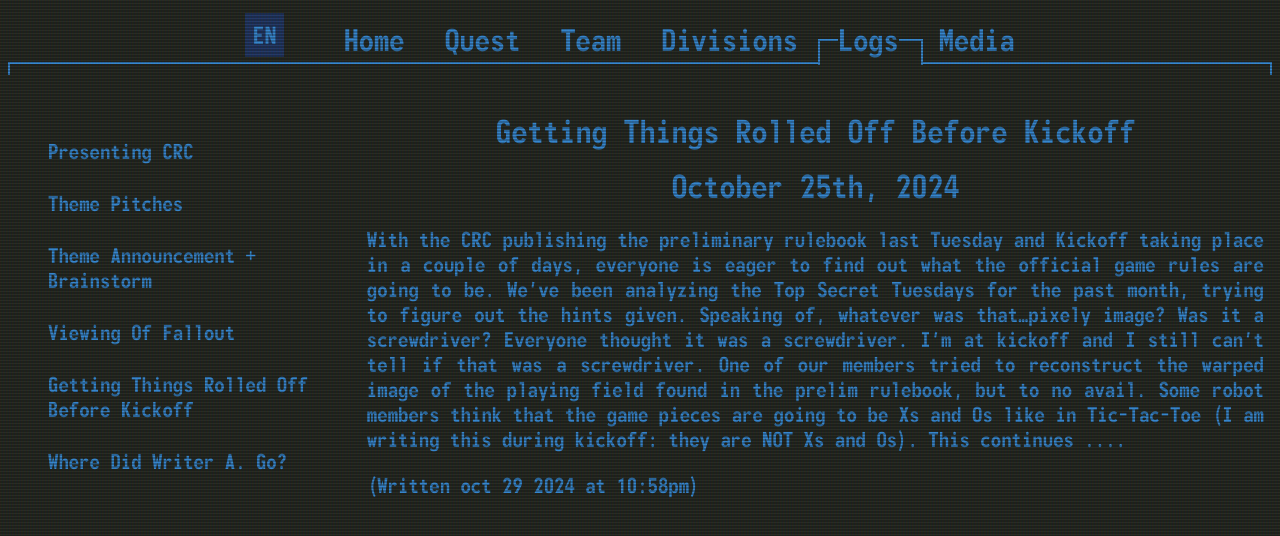
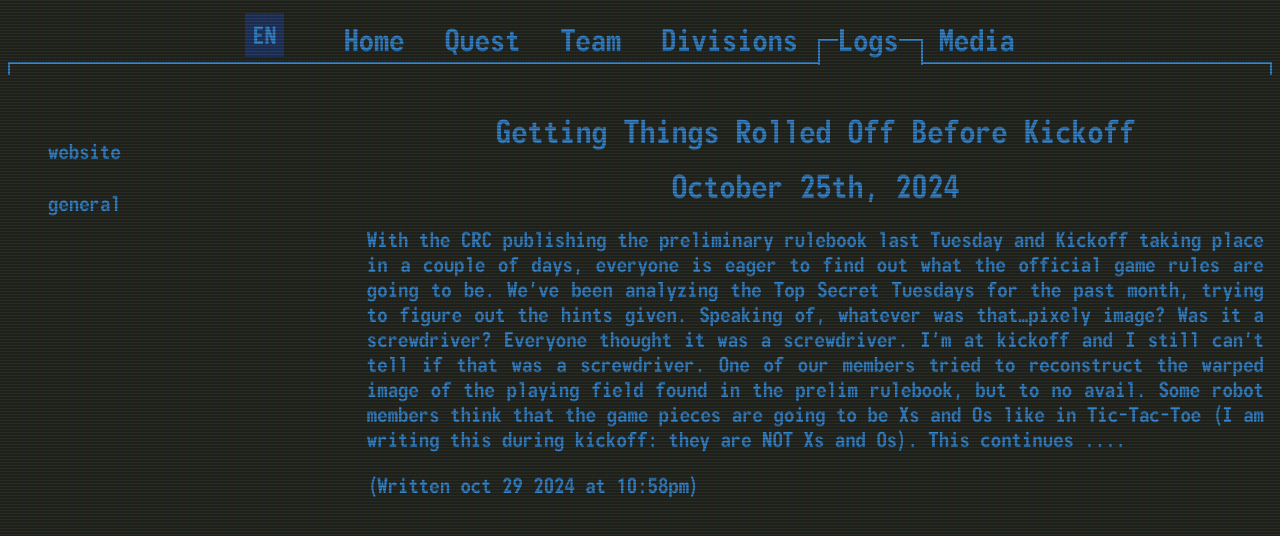
Before and after one commit to Dawson-Robotics/TakTik-2025-Website, a React (Vite) app in the folder site/: page /logs in a window 1280 px wide. Shown: the top 536 px of the page. Built offline with nearby package versions, Linux system fonts and the light colour scheme.

Commit message:
start on log page

```diff
--- a/site/src/pages/logsPage.jsx
+++ b/site/src/pages/logsPage.jsx
@@ -1,17 +1,45 @@
+import { useState, useRef, useEffect, useCallback, useMemo } from 'react';
 import "../main.css";
 import "./logsPage.css";
+import {websiteLogs} from '../components/logTexts/websiteLogs'
+// import {robotLogs} from '../components/logTexts/robotLogs'
 
-export default function LogsPage() {
+export default function LogsPage({lang}) {
+    const [currentLog, setCurrentLog] = useState(websiteLogs)
+    const logs ={
+        EN : [
+            { name: "website", component: websiteLogs},
+            {name: "general"}
+        ],
+        FR : [
+            {name: "site web", component: websiteLogs}
+        ]
+    }
     return (
         <div id="logsPage">
             <div id="logsMenu">
             <ul>
-                <li>Presenting CRC</li>
+                {
+                    logs[lang].map(log =>
+                        {
+                            return(
+                            <li
+                            key={log.name}
+                            >
+                                {
+                                    log.name
+                                }
+                            </li>
+                            )
+                        }
+                    )
+                }
+                {/* <li>Presenting CRC</li>
                 <li>Theme Pitches</li>
                 <li>Theme Announcement + Brainstorm</li>
                 <li>Viewing Of Fallout</li>
                 <li>Getting Things Rolled Off Before Kickoff</li>
-                <li>Where Did Writer A. Go?</li>
+                <li>Where Did Writer A. Go?</li> */}
             </ul>
         </div>
         <div id="logsText">
```
